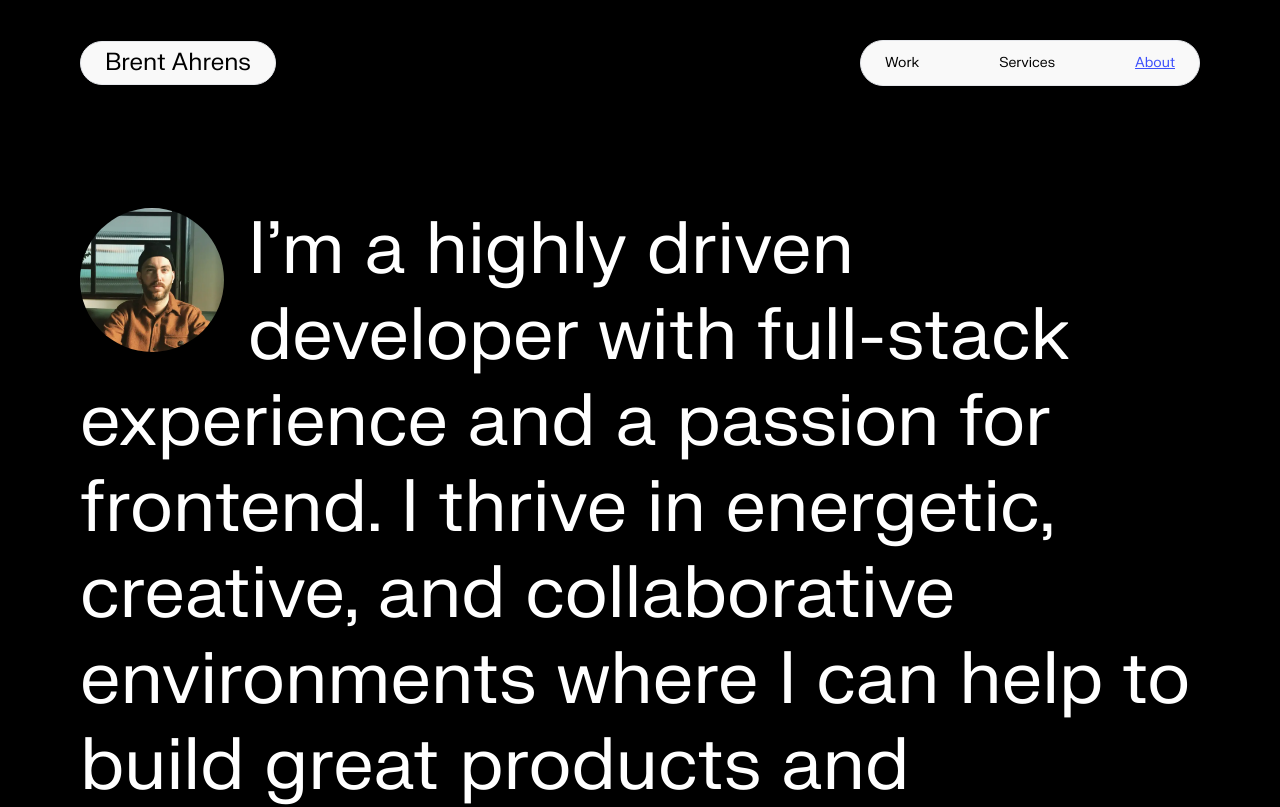
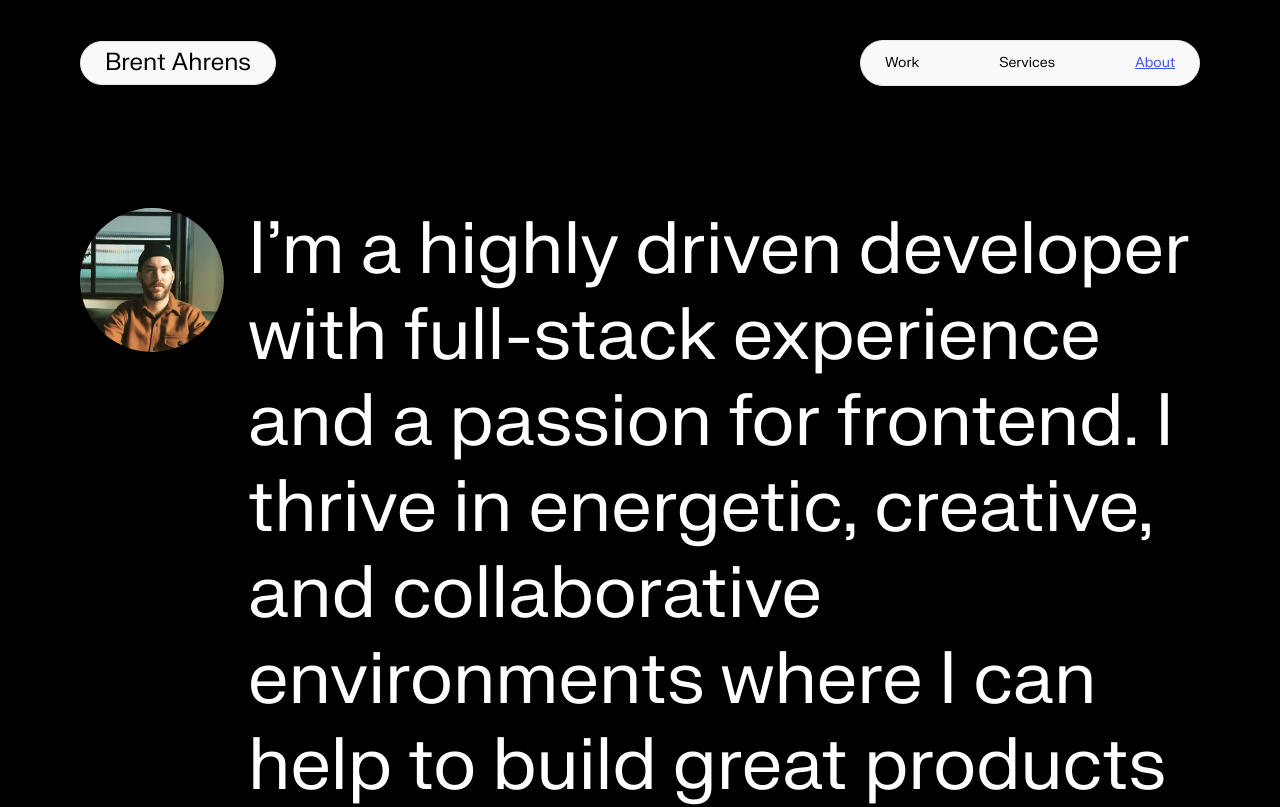
Before and after one commit to brentahrens1/brent-ahrens-portfolio-2024, a React (Create React App) app: page /about in a window 1280 px wide. Shown: the top 807 px of the page. Built offline with nearby package versions, Linux system fonts and the light colour scheme; no server answers.

Commit message:
more work on overlay menu, custom cursor for about section

```diff
--- /dev/null
+++ b/src/components/blocks/Cursor.tsx
@@ -0,0 +1,55 @@
+import React, { useState, useEffect, useRef, CSSProperties } from 'react';
+
+const CustomCursor: React.FC<{ active: boolean }> = ({ active }) => {
+  const [position, setPosition] = useState({ x: 0, y: 0 });
+  const [isOverText, setIsOverText] = useState(false);
+
+  useEffect(() => {
+    const updatePosition = (e: MouseEvent) => {
+      setPosition({ x: e.clientX, y: e.clientY });
+
+      const element = e.target as HTMLElement;
+      const tagName = element.tagName.toLowerCase();
+
+      if (['p', 'h1', 'h2', 'h3', 'h4', 'h5', 'h6', 'span', 'a'].includes(tagName)) {
+        setIsOverText(true);
+      } else {
+        setIsOverText(false);
+      }
+    };
+
+    if (active) {
+      window.addEventListener('mousemove', updatePosition);
+    } else {
+      window.removeEventListener('mousemove', updatePosition);
+    }
+
+    return () => {
+      window.removeEventListener('mousemove', updatePosition);
+    };
+  }, [active]);
+
+  if (!active) {
+    return null;
+  }
+
+  const cursorStyle: CSSProperties = {
+    position: 'fixed',
+    top: position.y,
+    left: position.x,
+    width: '60px',
+    height: '60px',
+    backgroundColor: '#3D50FC',
+    borderRadius: '50%',
+    pointerEvents: 'none',
+    transform: `translate(-50%, -50%) scale(${isOverText ? 5.5 : 1})`,
+    transition: 'transform 0.2s ease-in-out',
+    zIndex: 9999,
+    mixBlendMode: 'difference',
+    color: 'white',
+  };
+
+  return <div style={cursorStyle}></div>;
+};
+
+export default CustomCursor;
--- a/src/components/pages/about.tsx
+++ b/src/components/pages/about.tsx
@@ -1,26 +1,86 @@
+import React, { useState, useRef, useEffect } from 'react';
 import { workExperience } from "../../utils/work-experience";
 import Button from "../blocks/buttons/button";
+import CustomCursor from "../blocks/Cursor";
 
 import profilePic from "../../assets/profile-pic.png";
 
 const About = () => {
+  const [isCursorActive, setIsCursorActive] = useState(false);
+  const sectionRef = useRef<HTMLDivElement>(null);
+
+  useEffect(() => {
+    const handleMouseMove = (e: MouseEvent) => {
+      if (sectionRef.current) {
+        const rect = sectionRef.current.getBoundingClientRect();
+        const isInsideSection = (
+          e.clientX >= rect.left &&
+          e.clientX <= rect.right &&
+          e.clientY >= rect.top &&
+          e.clientY <= rect.bottom
+        );
+
+        setIsCursorActive(isInsideSection);
+      }
+    };
+
+    window.addEventListener('mousemove', handleMouseMove);
+
+    return () => {
+      window.removeEventListener('mousemove', handleMouseMove);
+    };
+  }, []);
+
   return (
-    <div className="bg-black pt-52 flex justify-center items-center flex-col">
-      <div className="section-h-padding pb-24 bg-black after:clear-both after:table">
+    <div className="bg-black flex justify-center items-center flex-col">
+      {/* CustomCursor is only active within the specified section */}
+      <CustomCursor active={isCursorActive} />
+
+      <div ref={sectionRef} className="section-h-padding pt-52 pb-24 bg-black after:clear-both after:table">
         <div className="overflow-hidden h-36 w-36 rounded-full shrink-0 float-left mr-6">
           <img className="w-full h-full object-cover" src={profilePic} alt="Brent Ahrens | Profile Pic" />
         </div>
-        <p className="text-white large-header ">
-          I'm a highly driven developer with full-stack experience and a passion for frontend.
-          I thrive in energetic, creative, and collaborative environments where I can help to build great
-          products and continue to grow.
-        </p>
+        <div className="text-white large-header flex flex-wrap gap-x-4">
+          <span>I'm</span>
+          <span>a</span>
+          <span>highly</span>
+          <span>driven</span>
+          <span>developer</span>
+          <span>with</span>
+          <span>full-stack</span>
+          <span>experience</span>
+          <span>and</span>
+          <span>a</span>
+          <span>passion</span>
+          <span>for</span>
+          <span>frontend.</span>
+          <span>I</span>
+          <span>thrive</span>
+          <span>in</span>
+          <span>energetic,</span>
+          <span>creative,</span>
+          <span>and</span>
+          <span>collaborative </span>
+          <span>environments</span>
+          <span>where</span>
+          <span>I</span>
+          <span>can</span>
+          <span>help</span>
+          <span>to</span>
+          <span>build</span>
+          <span>great</span>
+          <span>products</span>
+          <span>and</span>
+          <span>continue</span>
+          <span>to</span>
+          <span>grow</span>
         </div>
+      </div>
+
       <div className="section-h-padding bg-white w-full">
         <p className="text-2xl mb-12 pt-12">Roles</p>
         {
-          workExperience.map(experience => {
-            return (
+          workExperience.map(experience => (
             <div key={experience.title} className="py-10 border-t border-black">
               <div className="flex items-center justify-between">
                 <h1 className="large-header">{experience.title}</h1>
@@ -31,8 +91,7 @@ const About = () => {
                 {experience.description}
               </div>
             </div>
-            )
-          })
+          ))
         }
         <div className="py-20">
           <Button text="Resume" target="_blank" url="/BrentAhrensResume.pdf" styles="hover:bg-nightblue hover:text-white hover:no-underline inline" />
--- a/src/components/partials/navigation/overlay.tsx
+++ b/src/components/partials/navigation/overlay.tsx
@@ -13,8 +13,8 @@ const Overlay = ({ isOverlayOpen, setIsOverlayOpen }: OverlayProps) => {
   const [weatherOpen, setWeatherOpen] = useState<boolean>(false);
 
   return (
-    <div className={`flex justify-center items-center ${isOverlayOpen ? 'visible h-[80vh] w-full' : 'invisible h-0 w-0 -z-20'}`}>
-      <div className={`flex fixed top-1/2 left-1/2 -translate-x-1/2 -translate-y-1/2 bg-black rounded-full ${isOverlayOpen ? 'transition-all duration-1000 h-[80vh] w-full scale-150 z-10 visible' : 'transition-all w-0 h-0 duration-1000 -z-10 invisible'}`}>
+    <div className={`flex justify-center items-center ${isOverlayOpen ? 'visible h-[80vh] w-full' : 'delay-700 invisible h-0 w-0 -z-20'}`}>
+      <div className={`flex fixed top-1/2 left-1/2 -translate-x-1/2 -translate-y-1/2 bg-black rounded-full ${isOverlayOpen ? 'transition-all duration-1000 h-[80vh] w-full scale-150 z-10 visible' : 'transition-all w-0 delay-700 h-0 duration-1000 -z-10 invisible'}`}>
       </div>
       <div className={`h-full w-full py-10 flex items-center justify-center overflow-hidden z-20 relative transition-all max-w-[1200px]`}>
         <div className="flex flex-col justify-between h-full w-full gap-7">
```
Lines whose indentation alone changed are shown as unchanged.
